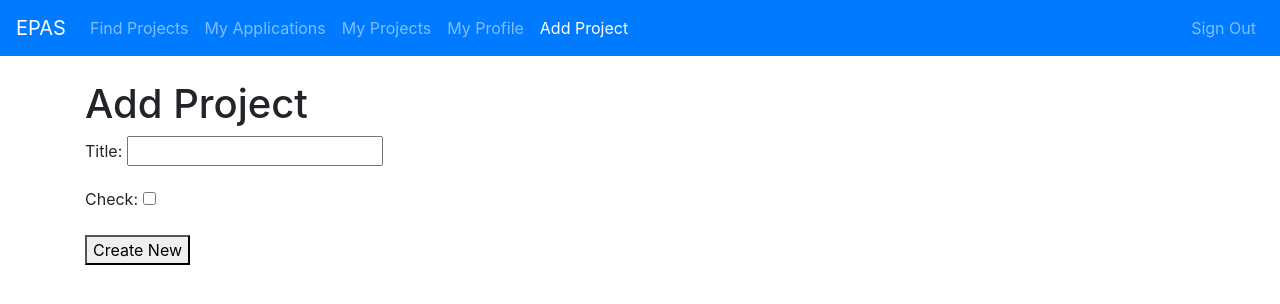
After one commit to johnayambali/EPAS-Project-, a Django app: page /addProject/ in a window 1280 px wide. The commit adds this page. Shown: the top 304 px of the page. Run offline with Django 4.2, Linux system fonts and the light colour scheme; parts of the project's set-up code (start-up, migrations or seed data) failed here and were passed over; some libraries are stand-ins or nearby versions.

Commit message:
Add Project

```diff
--- /dev/null
+++ b/epas/projectListing/forms.py
@@ -0,0 +1,6 @@
+from socket import fromshare
+from django import forms
+
+class CreateNewProject(forms.Form):
+    title = forms.CharField(label="Title", max_length=100)
+    check = forms.BooleanField()
--- /dev/null
+++ b/epas/projectListing/templates/projectListing/addProject.html
@@ -0,0 +1,10 @@
+{% extends "projectListing/base.html" %}
+{% block content %}
+<br>
+    <h1>Add Project</h1>
+    <form method="post">
+        {% csrf_token %}
+        {{form.as_p}}
+        <button tpye="submit", name="save">Create New</button>
+    </form>
+{% endblock content %}
--- a/epas/projectListing/templates/projectListing/base.html
+++ b/epas/projectListing/templates/projectListing/base.html
@@ -34,6 +34,9 @@
 					<li class="nav-item {% if request.path == "/profile/" %}active{% endif %}">
 						<a class="nav-link" href="/profile">My Profile</a>
 					</li>
+					<li class="nav-item {% if request.path == "/addProject/" %}active{% endif %}">
+						<a class="nav-link" href="/addProject">Add Project</a>
+					</li>
           		</ul>
           		<ul class="navbar-nav">
             		<li class="nav-item">
--- a/epas/projectListing/templates/projectListing/home.html
+++ b/epas/projectListing/templates/projectListing/home.html
@@ -1,7 +1,7 @@
 {% extends "projectListing/base.html" %}
 {% block content %}
 <br>
-<button type="button" class="btn btn-primary">Add Project</button>
+<button type="button" class="btn btn-primary" href="/addProject">Add Project</button>
     <h1>List of Projects</h1>    <br>
     <div class="card-deck">
         {% for post in postedProject %}
--- a/epas/projectListing/urls.py
+++ b/epas/projectListing/urls.py
@@ -6,4 +6,5 @@ urlpatterns = [
     path('profile/', views.profile, name='projectListing-profile'),
     path('myprojects/', views.myprojects, name='projectListing-myprojects'),
     path('applications/', views.applications, name='projectListing-applications'),
+    path('addProject/', views.addProject, name='projectListing-addProject'),
 ]
--- a/epas/projectListing/views.py
+++ b/epas/projectListing/views.py
@@ -1,5 +1,7 @@
+from http.client import HTTPResponse
 from django.shortcuts import render
 from .models import Post
+from .forms import CreateNewProject
 
 projectApplications = [
     {
@@ -57,6 +59,10 @@ myProjects = [
     },
 ]
 
+def index(request, id):
+    ls = Post.objects.get(id=id)
+    return render(request, 'projectListing/index.html', {'ls':ls})
+
 def home(request):
     context = {
         'postedProject': Post.objects.all()
@@ -83,3 +89,16 @@ def projectapplication(request):
 
 def projectapply(request):
     return render(request, 'projectListing/projectapply.html', {'title': 'Profile'})
+
+def addProject(request):
+    if request.method == "POST":
+        form = CreateNewProject(request.POST)
+        if form.is_valid():
+            n = form.cleaned_data["title"]
+            t = Post(title=n)
+            t.save
+
+        return HTTPResponse('/%i' %t.id)
+    else:
+        form = CreateNewProject()
+    return render(request, 'projectListing/addProject.html', {'form': form})
```
Also changed, not shown: epas/db.sqlite3, epas/projectListing/templates/projectListing/index.html (added).
